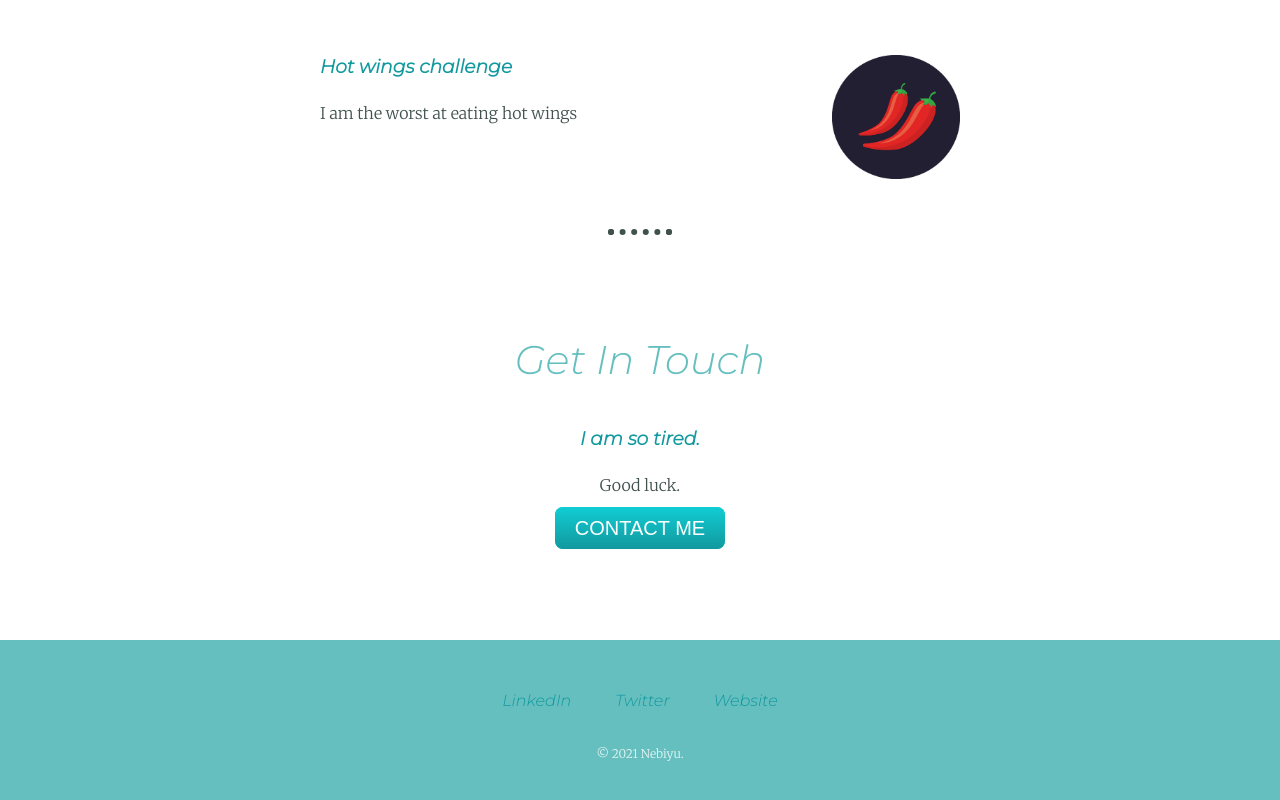
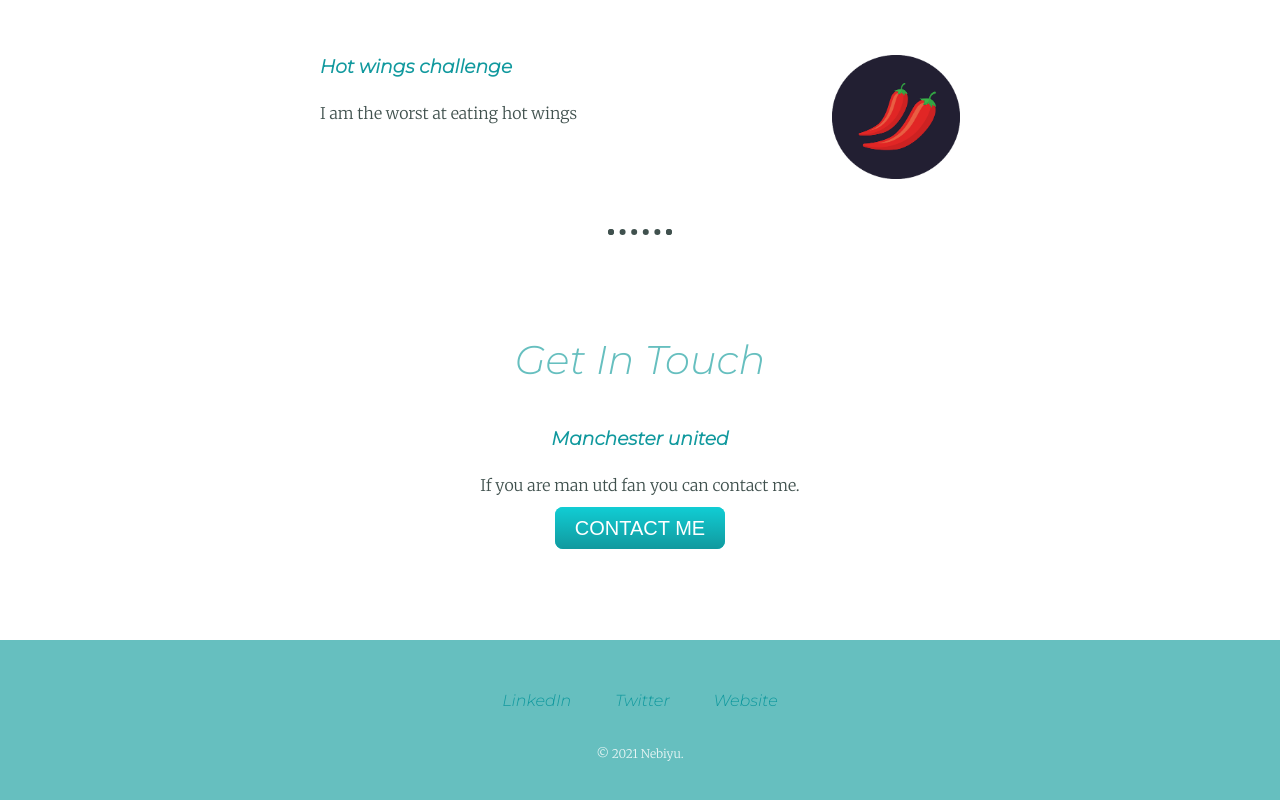
Before and after one commit to Nebayon/ok, a plain HTML site: page index.html in a window 1280 px wide. Shown: the part 1801-2601 px from the top of the page. Drawn offline with Linux system fonts and the light colour scheme.

Commit message:
Update index.html

```diff
--- a/index.html
+++ b/index.html
@@ -48,8 +48,8 @@
   <hr>
   <div class="contact-me">
     <h2>Get In Touch</h2>
-    <h3>I am so tired.</h3>
-    <p>Good luck.</p>
+    <h3>Manchester united</h3>
+    <p>If you are man utd fan you can contact me.</p>
     <a class="btn" href="mailto:nebayon1997@email.com">CONTACT ME</a>
   </div>
 </div>
```
